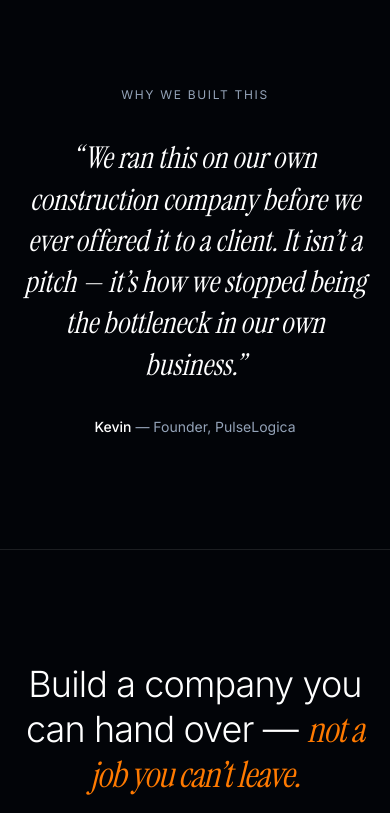
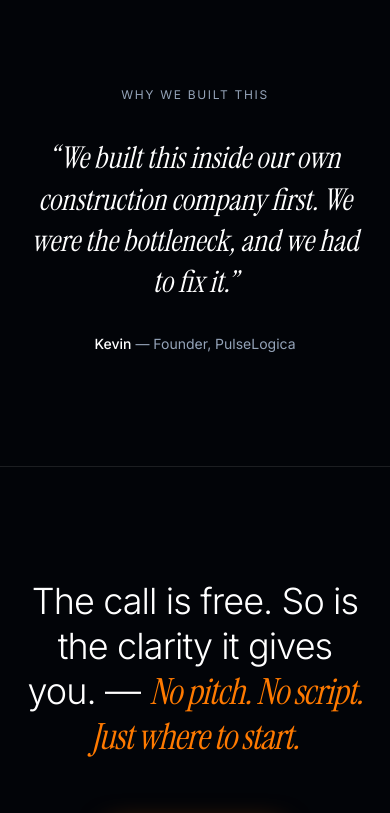
Before and after one commit to PulseLogica/pulselogica-web, a Next.js app: page / in a window 390 px wide. Shown: the part 7760-8573 px from the top of the page. Built offline with nearby package versions, Linux system fonts and the light colour scheme; no server answers.

Commit message:
fix: minor content updates; changed business email on terms

```diff
--- a/src/app/terms-and-conditions/page.tsx
+++ b/src/app/terms-and-conditions/page.tsx
@@ -127,8 +127,8 @@ export default function TermsAndConditionsPage() {
             <strong className="text-white">Entity:</strong> PulseLogica
             <br />
             <strong className="text-white">Email:</strong>{" "}
-            <a href="mailto:kevin@pulselogica.com" className="hover:text-white transition">
-              kevin@pulselogica.com
+            <a href="mailto:business@pulselogica.com" className="hover:text-white transition">
+              business@pulselogica.com
             </a>
             <br />
             <strong className="text-white">Website:</strong> https://www.pulselogica.com/
--- a/src/components/CTAFooter.tsx
+++ b/src/components/CTAFooter.tsx
@@ -5,11 +5,11 @@ export default function CTAFooter() {
   return (
     <>
       <section id="book" className="py-28 px-6 border-t border-white/10">
-        <div className="max-w-3xl mx-auto text-center">
+        <div className="max-w-5xl mx-auto text-center">
           <h2 className="text-4xl md:text-5xl font-light tracking-tight leading-tight">
-            Build a company you can hand over —{" "}
+            The call is free. So is the clarity it gives you. —{" "}
             <span className="font-serif italic" style={{ color: "var(--color-amber)" }}>
-              not a job you can&rsquo;t leave.
+              No pitch. No script. Just where to start.
             </span>
           </h2>
 
@@ -19,7 +19,7 @@ export default function CTAFooter() {
               rel="noopener noreferrer"
               className="btn-primary text-black font-semibold text-[15px] px-10 py-2 rounded-lg"
             >
-              Book A Call Now
+              Discovery Call
             </a>
           </div>
         </div>
--- a/src/components/Hero.tsx
+++ b/src/components/Hero.tsx
@@ -8,7 +8,7 @@ const CHECKLIST = [
 
 export default function Hero() {
   return (
-    <header className="relative overflow-hidden pt-28 pb-20 max-w-6xl mx-auto px-8 sm:px-0">
+    <header className="relative overflow-hidden pt-28 pb-20 max-w-6xl mx-auto px-8">
       <div className="grid-overlay absolute inset-0"></div>
 
       <div className="relative max-w-6xl mx-auto grid md:grid-cols-2 gap-14 items-center">
--- a/src/components/Proof.tsx
+++ b/src/components/Proof.tsx
@@ -4,9 +4,7 @@ export default function Proof() {
       <div className="max-w-2xl mx-auto text-center">
         <span className="annot">Why we built this</span>
         <p className="font-serif italic text-3xl md:text-4xl mt-8 leading-snug text-white">
-          &ldquo;We ran this on our own construction company before we ever
-          offered it to a client. It isn&rsquo;t a pitch — it&rsquo;s how we
-          stopped being the bottleneck in our own business.&rdquo;
+          &ldquo;We built this inside our own construction company first. We were the bottleneck, and we had to fix it.&rdquo;
         </p>
         <div className="mt-8 text-sm text-slate-400">
           <span className="text-white font-medium">Kevin</span> — Founder, PulseLogica
```
